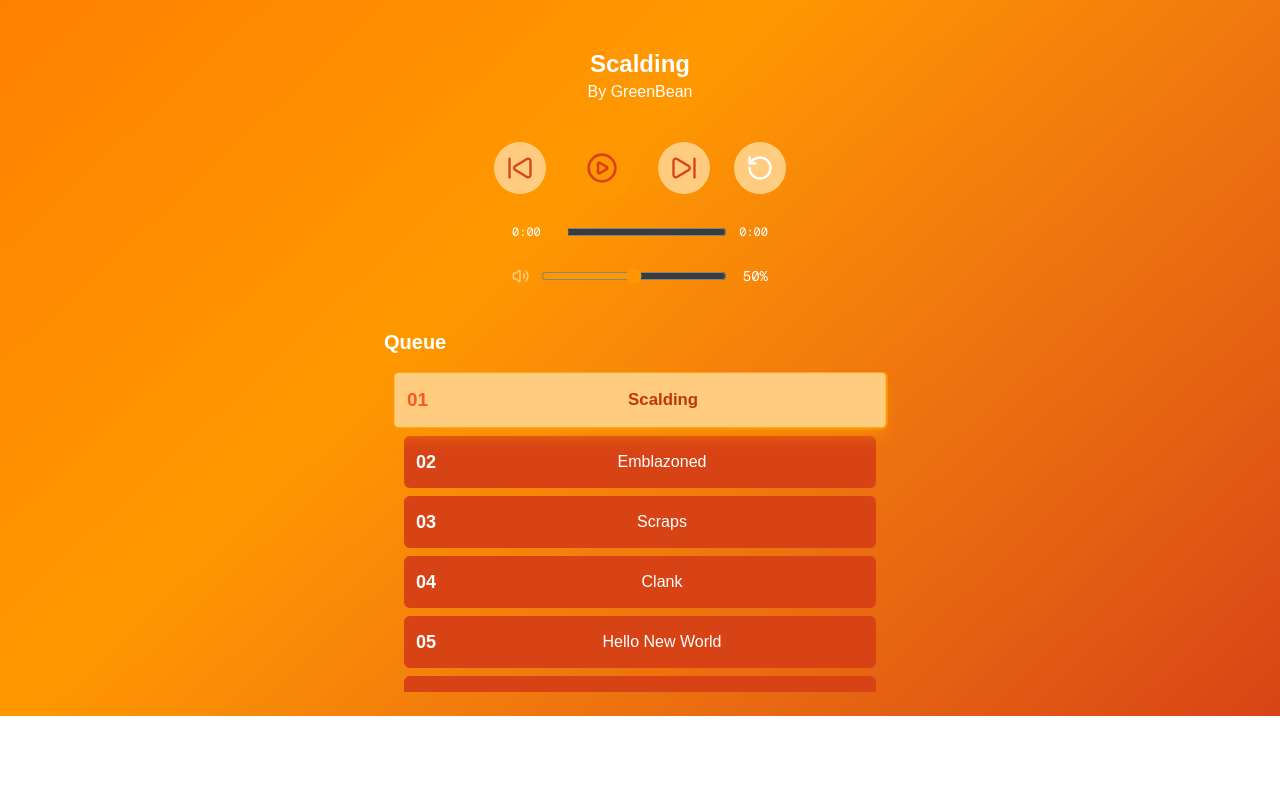
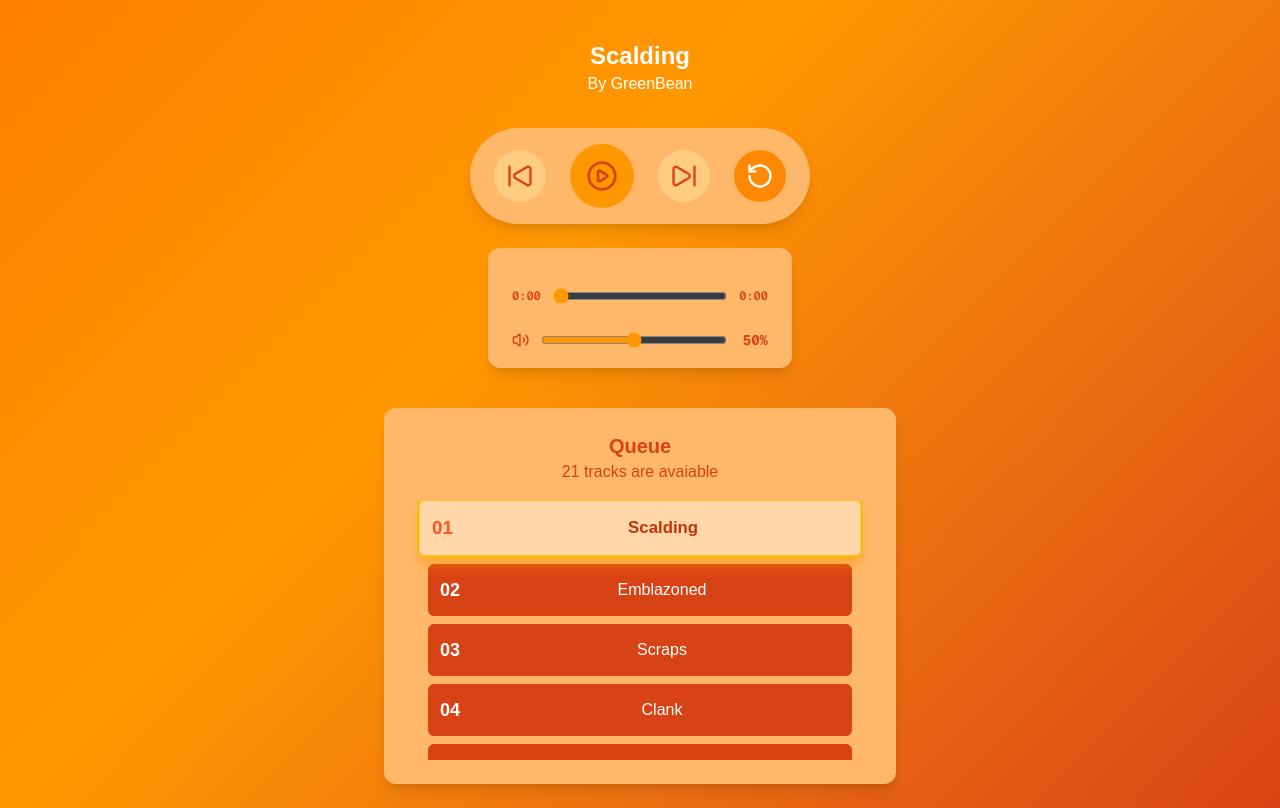
Before and after one commit to DonnyvanEijk/garden-of-players, a Next.js app: page / in a window 1280 px wide. Shown: the part 480-1288 px from the top of the page. Before the commit the page ends 1196 px from the top, so only its background shows below. Built offline with nearby package versions, Linux system fonts and the light colour scheme.

Commit message:
Updated ui

```diff
--- a/src/app/layout.tsx
+++ b/src/app/layout.tsx
@@ -27,7 +27,9 @@ export default function RootLayout({
       <body
         className={`${geistSans.variable} ${geistMono.variable} antialiased`}
       >
-        {children}
+        <div className="bg-gradient-to-br from-[#ff6f00] via-[#ff9800] to-[#d84315]">
+            {children}
+        </div>
       </body>
     </html>
   );
--- a/src/app/page.tsx
+++ b/src/app/page.tsx
@@ -8,6 +8,7 @@ import {
   SkipForward,
   RotateCcw,
   Volume2,
+  LoaderCircle,
 } from "lucide-react";
 import Image from "next/image";
 import { useIsMobile } from "@/hooks/useIsMobile";
@@ -273,16 +274,16 @@ const setupVisualizer = () => {
    const currentSongTitle = currentTrack ? formatSongTitle(currentTrack.title).name : "";
 
   if (tracks.length === 0) {
-    return <div className="text-white p-10">Loading songs...</div>;
+    return <div className="text-orange-100 min-h-screen p-10 font-bold flex justify-center items-center flex-col gap-3 text-3xl">Loading songs... <LoaderCircle className="animate-spin" width={100} height={100}/> </div>;
   }
 
   return (
-    <div className="flex flex-col items-center min-h-screen bg-gradient-to-br from-[#ff6f00] via-[#ff9800] to-[#d84315] text-white p-6">
+    <div className="flex flex-col items-center  text-white p-6">
       <nav className="flex items-center gap-3 px-6 py-4 bg-black rounded-xl bg-opacity-40  top-0 left-10 z-50 shadow-md">
 
-        <h1 className="text-xl font-bold select-none text-center">Garden of Beats<br/>(VS ADAR)</h1>
+        <h1 className="text-xl select-none text-center font-light">Garden of Beats<br/><span className="font-bold text-2xl">(VS ADAR)</span></h1>
       </nav>
-      <div className="relative mt-20 mb-20">
+      <div className="relative mt-20 lg:mb-17 mb-25">
         <canvas
           ref={canvasRef}
           width={400}
@@ -332,7 +333,7 @@ const setupVisualizer = () => {
         <p>By GreenBean</p>
 
       {/* Controls */}
-      <div className="flex gap-6 mt-8 items-center">
+      <div className="flex gap-6 mt-8 items-center bg-orange-300 px-6 py-4 rounded-full shadow-lg">
         <button
           onClick={skipBack}
           className="p-3 rounded-full bg-[#ffcc80] hover:bg-[#ff9800] transition-colors cursor-pointer"
@@ -360,7 +361,7 @@ const setupVisualizer = () => {
           className={`p-3 rounded-full transition-colors cursor-pointer ${
             isLooping
               ? "bg-[#d84315]"
-              : "bg-[#ffcc80] hover:bg-[#ff9800]"
+              : "bg-orange-400 hover:bg-[#ff9800]"
           }`}
         >
           <RotateCcw size={28} className="text-white" />
@@ -368,8 +369,9 @@ const setupVisualizer = () => {
       </div>
 
       {/* Progress */}
+      <div className="flex flex-col items-center mt-6 bg-orange-300 px-6 py-4 rounded-xl shadow-lg text-[#d84315]">
       <div className="flex items-center gap-3 mt-6 w-64">
-        <span className="text-xs text-white font-mono w-10 text-right">
+        <span className="text-xs  font-mono w-10 text-right font-semibold">
           {formatTime(isSeeking ? seekValue : currentTime)}
         </span>
         <input
@@ -383,14 +385,14 @@ const setupVisualizer = () => {
           onTouchEnd={handleSeekCommit}
           className="w-full accent-[#ff9800]"
         />
-        <span className="text-xs text-white font-mono w-10 text-left">
+        <span className="text-xs  font-mono w-10 text-left font-semibold">
           {formatTime(duration)}
         </span>
       </div>
 
       {/* Volume */}
       <div className="flex items-center gap-3 mt-6 w-64">
-        <Volume2 size={24} className="text-[#ffcc80]" />
+        <Volume2 size={24} className="text-[#d84315]" />
         <input
           type="range"
           min={0}
@@ -400,14 +402,16 @@ const setupVisualizer = () => {
           onChange={(e) => setVolume(Number(e.target.value))}
           className="w-full accent-[#ff9800]"
         />
-        <span className="text-sm text-white font-mono w-10 text-right">
+        <span className="text-sm  font-mono w-10 text-right font-bold">
           {Math.round(volume * 100)}%
         </span>
       </div>
+            </div>
 
       {/* Queue */}
-     <div className="mt-10 w-full max-w-lg">
-        <h2 className="text-xl font-bold mb-4 text-white">Queue</h2>
+     <div className="mt-10 w-full max-w-lg bg-orange-300 p-6 rounded-xl shadow-lg">
+        <h2 className="text-xl font-bold  text-[#d84315] text-center">Queue</h2>
+        <p className="text-[#d84315] mb-4 text-center">{tracks.length} tracks are avaiable</p>
         <ul
           className="
       space-y-2
@@ -415,7 +419,7 @@ const setupVisualizer = () => {
       overflow-y-auto
       px-5
       scrollbar-thin scrollbar-thumb-[#ff9800] scrollbar-track-[#d84315]
-      sm:max-h-80
+      sm:max-h-65
     "
         >
           {tracks.map((track, idx) => {
@@ -430,7 +434,7 @@ const setupVisualizer = () => {
             p-3 rounded-md flex items-center justify-between transition-all duration-200
             ${
               isActive
-                ? "bg-[#ffcc80] text-[#d84315] font-bold scale-[1.05] shadow-lg shadow-[#ff9800]/50 border-2 border-[#ff9800]"
+                ? "bg-orange-200 text-[#d84315] font-bold scale-[1.05] shadow-lg shadow-[#ff9800]/50 border-2 border-amber-400"
                 : "bg-[#d84315] text-white hover:bg-[#ff5722] cursor-pointer"
             }
           `}
```
